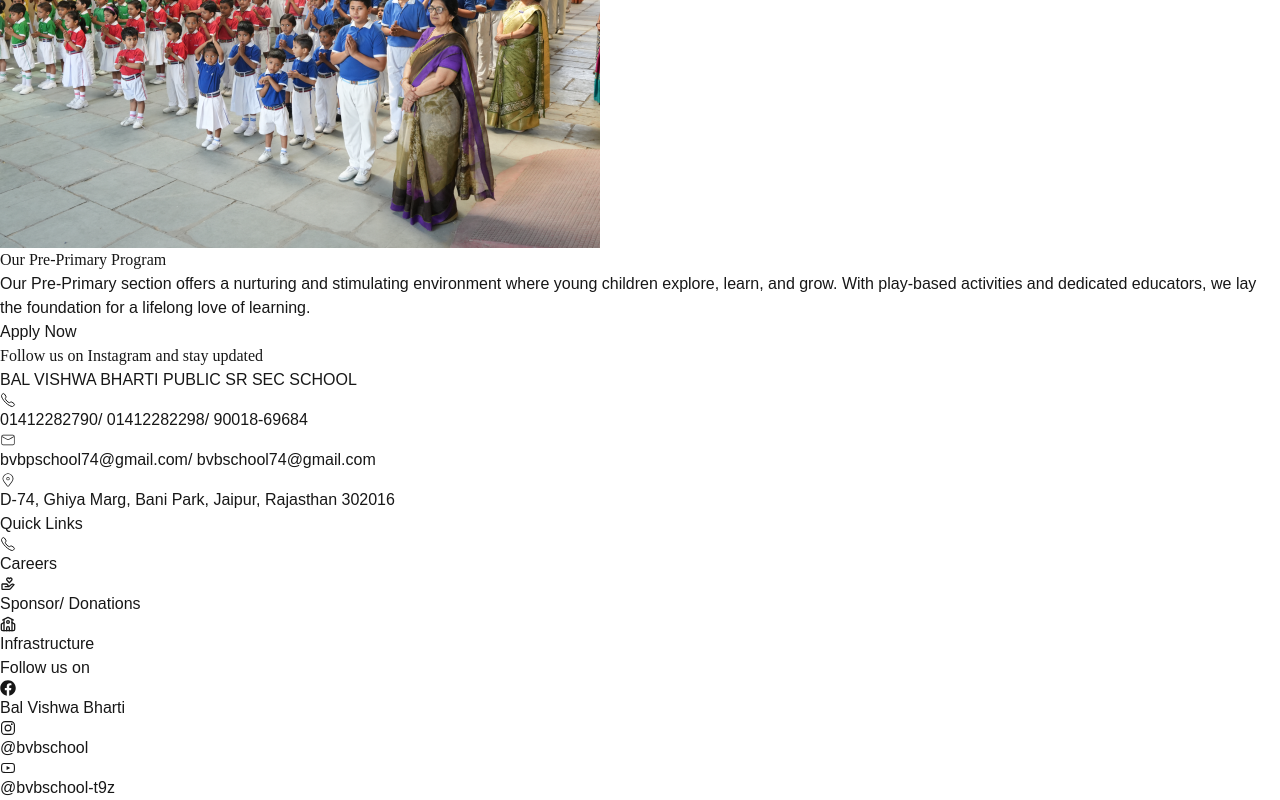
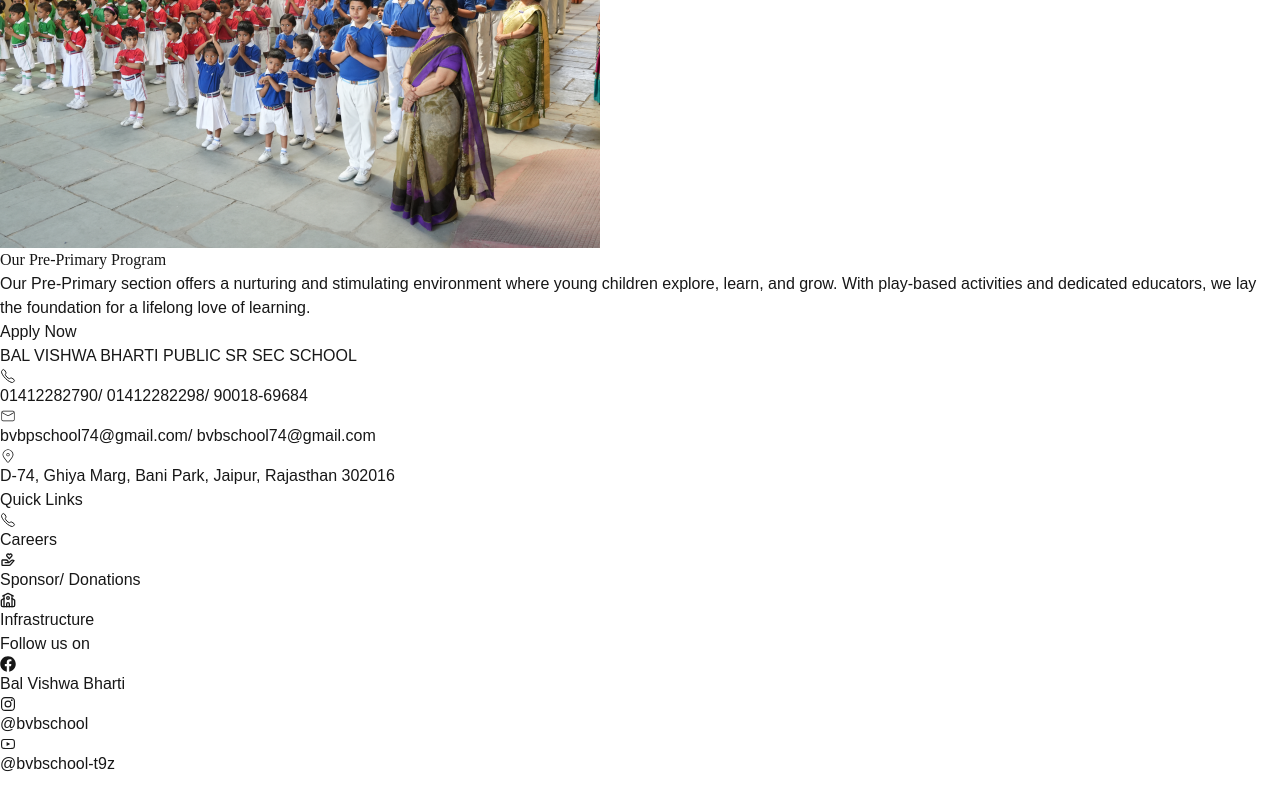
Before and after one commit to Abhinav-FP/GHP-School, a Next.js app: page / in a window 1280 px wide. Shown: the part 3678-4478 px from the top of the page. After the commit the page ends 4454 px from the top, so only its background shows below. Built offline with nearby package versions, Linux system fonts and the light colour scheme.

Commit message:
Merged with design

```diff
--- a/src/pages/Home/Footer.js
+++ b/src/pages/Home/Footer.js
@@ -10,7 +10,7 @@ import { AiOutlineYoutube } from "react-icons/ai";
 
 export default function Footer() {
   return (
-    <div className='flex'>
+    <div className='flex '>
         <div className='flex flex-col'>
             <h3>BAL VISHWA BHARTI PUBLIC SR SEC SCHOOL</h3>
             <p><IoCallOutline/> 01412282790/ 01412282298/ 90018-69684</p>
--- a/src/pages/Home/MainPage.js
+++ b/src/pages/Home/MainPage.js
@@ -11,7 +11,7 @@ export default function MainPage() {
       <Header/>
       <Slider/>
       <VisionMission/>
-      <Follow/>
+      {/* <Follow/> */}
       <Footer/>
     </div>
   )
```
